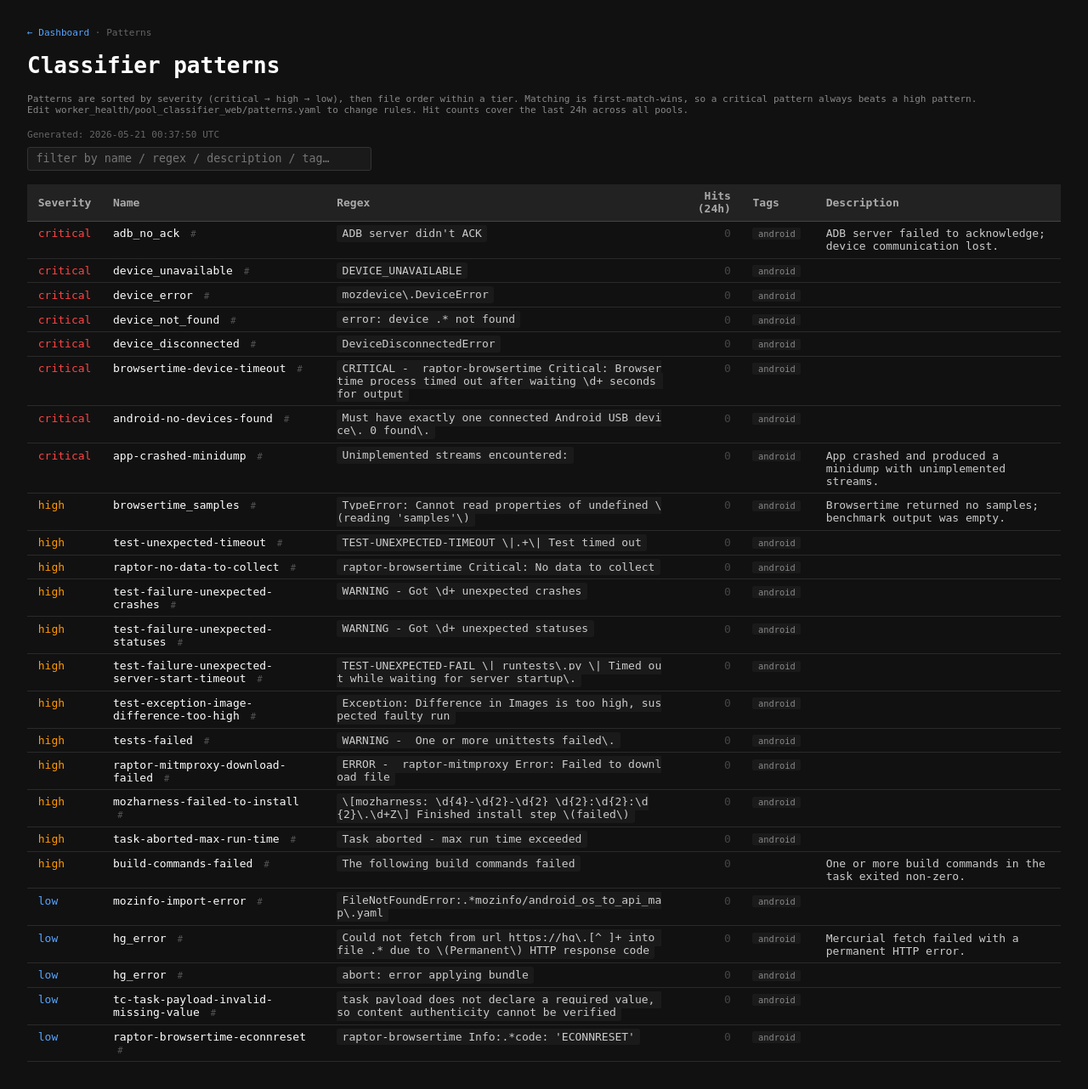
After one commit to mozilla-platform-ops/pool-classifier, a Flask app: page /patterns in a window 1280 px wide. The commit adds this page. Shown: the whole page at 85% size. Run offline with Flask 3, Linux system fonts and the light colour scheme; data that the repository does not hold is empty; some libraries are stand-ins or nearby versions.

Commit message:
pc: /patterns page — inspect classifier rules with 24h hit counts
New route that renders patterns.yaml as a sortable table: severity
(color-coded), name (anchor-linkable as /patterns#pattern-<name>),
regex, 24h hit count across all pools, tags, description. Disabled
patterns shown struck-through. Client-side text filter for quick
lookup. Linked from the index nav.

```diff
--- a/worker_health/pool_classifier_web/app.py
+++ b/worker_health/pool_classifier_web/app.py
@@ -12,7 +12,8 @@ from worker_health.pool_classifier import CONSECUTIVE_FAILURE_ALERT, PoolClassif
 from worker_health.pool_classifier_web import registry
 from worker_health.pool_classifier_web.auth import require_scheduler_oidc
 from worker_health.pool_classifier_web.registry import detect_os
-from worker_health.pool_classifier_web.storage import ClassifyLockBusy, PostgresStorage
+from worker_health.pool_classifier_web import patterns_registry
+from worker_health.pool_classifier_web.storage import ClassifyLockBusy, PostgresStorage, count_category_hits_global
 
 logger = logging.getLogger(__name__)
 
@@ -141,6 +142,27 @@ def create_app() -> Flask:
             )
         return render_template("index.html", pools=rows, generated=now)
 
+    @app.get("/patterns")
+    def patterns():
+        since = (datetime.now(timezone.utc) - timedelta(hours=24)).replace(microsecond=0).isoformat()
+        hits: dict[str, int] = {}
+        try:
+            dsn = os.environ.get("DATABASE_URL")
+            if dsn:
+                hits = count_category_hits_global(dsn, since)
+        except Exception as e:
+            logger.warning("patterns: hit-count query failed: %s", e)
+        # All patterns, including disabled — the page is for inspecting config.
+        all_pats = patterns_registry._patterns  # noqa: SLF001  (intentional: surface disabled too)
+        sev_rank = {"critical": 0, "high": 1, "low": 2}
+        rows = sorted(all_pats, key=lambda p: sev_rank.get(p.severity, 99))
+        return render_template(
+            "patterns.html",
+            patterns=rows,
+            hits=hits,
+            generated=datetime.now(timezone.utc).strftime("%Y-%m-%d %H:%M:%S UTC"),
+        )
+
     @app.get("/pools/<provisioner>/<worker_type>")
     def pool_html(provisioner: str, worker_type: str):
         pool = registry.get_pool(provisioner, worker_type)
--- a/worker_health/pool_classifier_web/storage.py
+++ b/worker_health/pool_classifier_web/storage.py
@@ -386,6 +386,21 @@ def _to_iso(v) -> Optional[str]:
     if hasattr(v, "isoformat"):
         return v.isoformat()
     return str(v)
+
+
+def count_category_hits_global(dsn: str, since_iso: str) -> Dict[str, int]:
+    """Return {category: count} across all pools for task_results.classified_at > since_iso."""
+    if psycopg is None:
+        raise ImportError("psycopg (psycopg[binary]) is required")
+    with psycopg.connect(dsn) as conn:
+        with conn.cursor() as cur:
+            cur.execute(
+                "SELECT category, COUNT(*) FROM task_results"
+                " WHERE classified_at > %s AND category IS NOT NULL"
+                " GROUP BY category",
+                (since_iso,),
+            )
+            return {row[0]: row[1] for row in cur.fetchall()}
 
 
 class PostgresStorage:
--- a/worker_health/pool_classifier_web/templates/index.html
+++ b/worker_health/pool_classifier_web/templates/index.html
@@ -39,7 +39,7 @@
  ⡧⠜ ⠣⠜ ⠣⠜ ⠣   ⠣⠤ ⠣ ⠣⠼ ⠭⠕ ⠭⠕ ⠇ ⢸  ⠇ ⠣⠭ ⠏ </pre></a>
 <span style="color:#ccc;font-size:1.1rem;letter-spacing:.02em;position:relative;top:4px">Dashboard</span>
 </div>
-<p class="gen">Generated: {{ generated }}</p>
+<p class="gen">Generated: {{ generated }} · <a href="/patterns" style="color:#58a6ff">patterns</a></p>
 
 <div id="os-filters" class="os-filters"><span class="label">OS:</span></div>
 
--- /dev/null
+++ b/worker_health/pool_classifier_web/templates/patterns.html
@@ -0,0 +1,99 @@
+<!DOCTYPE html>
+<html lang="en">
+<head>
+<meta charset="utf-8">
+<meta name="viewport" content="width=device-width, initial-scale=1">
+<title>Pool Classifier — Patterns</title>
+<style>
+  body { font-family: monospace; background: #111; color: #ccc; padding: 1.5rem; }
+  h1 { color: #fff; }
+  p.gen { color: #666; font-size: .85em; margin-bottom: .5rem; }
+  a { color: inherit; text-decoration: none; }
+  a:visited { color: inherit; }
+  a:hover { text-decoration: underline; }
+  .nav { margin: 0 0 1rem; color: #666; font-size: .85em; }
+  .nav a { color: #58a6ff; }
+  .blurb { color: #888; font-size: .85em; max-width: 70rem; margin: 0 0 1rem; }
+  .search { margin: 0 0 1rem; }
+  .search input { background: #1a1a1a; color: #ccc; border: 1px solid #333; padding: .35rem .6rem; border-radius: 3px; font-family: monospace; width: 24rem; }
+  .search input:focus { outline: none; border-color: #58a6ff; }
+  table { border-collapse: collapse; width: 100%; }
+  th { background: #222; color: #aaa; text-align: left; padding: .4rem .8rem; border-bottom: 1px solid #444; }
+  td { padding: .4rem .8rem; border-bottom: 1px solid #2a2a2a; vertical-align: top; }
+  tr:target { background: #2a2a1a; }
+  tr:hover td { background: #1a1a1a; }
+  tr.disabled td { color: #555; }
+  tr.disabled .name { text-decoration: line-through; }
+  .name { color: #fff; }
+  .sev-critical { color: #f44; }
+  .sev-high     { color: #f90; }
+  .sev-low      { color: #58a6ff; }
+  .regex { color: #ccc; font-family: monospace; background: #1a1a1a; padding: .15rem .4rem; border-radius: 3px; white-space: pre-wrap; word-break: break-all; }
+  .tag { display: inline-block; background: #1a1a1a; color: #888; padding: .05rem .4rem; border-radius: 2px; font-size: .8em; margin-right: .25rem; }
+  .hits { text-align: right; }
+  .hits-zero { color: #444; }
+  .anchor { color: #555; font-size: .8em; margin-left: .5em; }
+  tr:hover .anchor { color: #58a6ff; }
+</style>
+</head>
+<body>
+<div class="nav"><a href="/">← Dashboard</a> · <span>Patterns</span></div>
+<h1>Classifier patterns</h1>
+<p class="blurb">
+  Patterns are sorted by severity (critical → high → low), then file order within a tier.
+  Matching is first-match-wins, so a critical pattern always beats a high pattern.
+  Edit <code>worker_health/pool_classifier_web/patterns.yaml</code> to change rules.
+  Hit counts cover the last 24h across all pools.
+</p>
+<p class="gen">Generated: {{ generated }}</p>
+
+<div class="search">
+  <input id="search" type="text" placeholder="filter by name / regex / description / tag…" autocomplete="off">
+</div>
+
+<table id="patterns-table">
+  <thead>
+    <tr>
+      <th>Severity</th>
+      <th>Name</th>
+      <th>Regex</th>
+      <th class="hits">Hits (24h)</th>
+      <th>Tags</th>
+      <th>Description</th>
+    </tr>
+  </thead>
+  <tbody>
+    {% for p in patterns %}
+    <tr id="pattern-{{ p.name }}"{% if not p.enabled %} class="disabled"{% endif %}>
+      <td class="sev-{{ p.severity }}">{{ p.severity }}{% if not p.enabled %} (off){% endif %}</td>
+      <td>
+        <span class="name">{{ p.name }}</span>
+        <a class="anchor" href="#pattern-{{ p.name }}" title="link to this pattern">#</a>
+      </td>
+      <td><span class="regex">{{ p.regex }}</span></td>
+      <td class="hits{% if not hits.get(p.name) %} hits-zero{% endif %}">{{ hits.get(p.name, 0) }}</td>
+      <td>{% for t in p.tags %}<span class="tag">{{ t }}</span>{% endfor %}</td>
+      <td>{{ p.description }}</td>
+    </tr>
+    {% endfor %}
+  </tbody>
+</table>
+
+<script>
+  const input = document.getElementById('search');
+  const rows = [...document.querySelectorAll('#patterns-table tbody tr')];
+  function applyFilter() {
+    const q = input.value.trim().toLowerCase();
+    rows.forEach(r => {
+      r.style.display = !q || r.textContent.toLowerCase().includes(q) ? '' : 'none';
+    });
+  }
+  input.addEventListener('input', applyFilter);
+  // If the URL has #pattern-foo, scroll to it after the page renders.
+  if (location.hash) {
+    const el = document.querySelector(location.hash);
+    if (el) el.scrollIntoView({behavior: 'instant', block: 'center'});
+  }
+</script>
+</body>
+</html>
```
Also changed, not shown: tests/test_web_app.py (+9 -0 lines).
